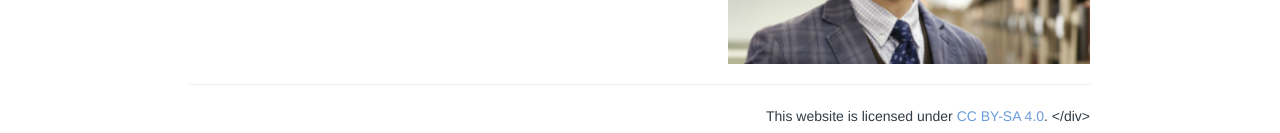
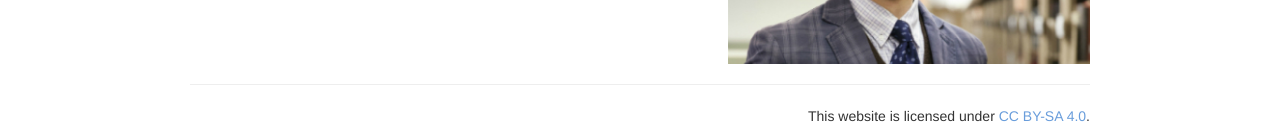
Before and after one commit to tedhchen/tedhchen.github.io, a Jekyll site: the page built from index.md, in a window 1280 px wide. Shown: the part 819-952 px from the top of the page. Built offline with Jekyll 4.4.1, drawn with Linux system fonts in a browser that asks for light colours.

Commit message:
fixed code

```diff
--- a/index.md
+++ b/index.md
@@ -58,5 +58,5 @@
 ---
 
 <div class="container-narrownomargin pull-right">
-  <p>This website is licensed under <a href="https://creativecommons.org/licenses/by-sa/4.0/">CC BY-SA 4.0</a>.
+  This website is licensed under <a href="https://creativecommons.org/licenses/by-sa/4.0/">CC BY-SA 4.0</a>.
 </div>
```
